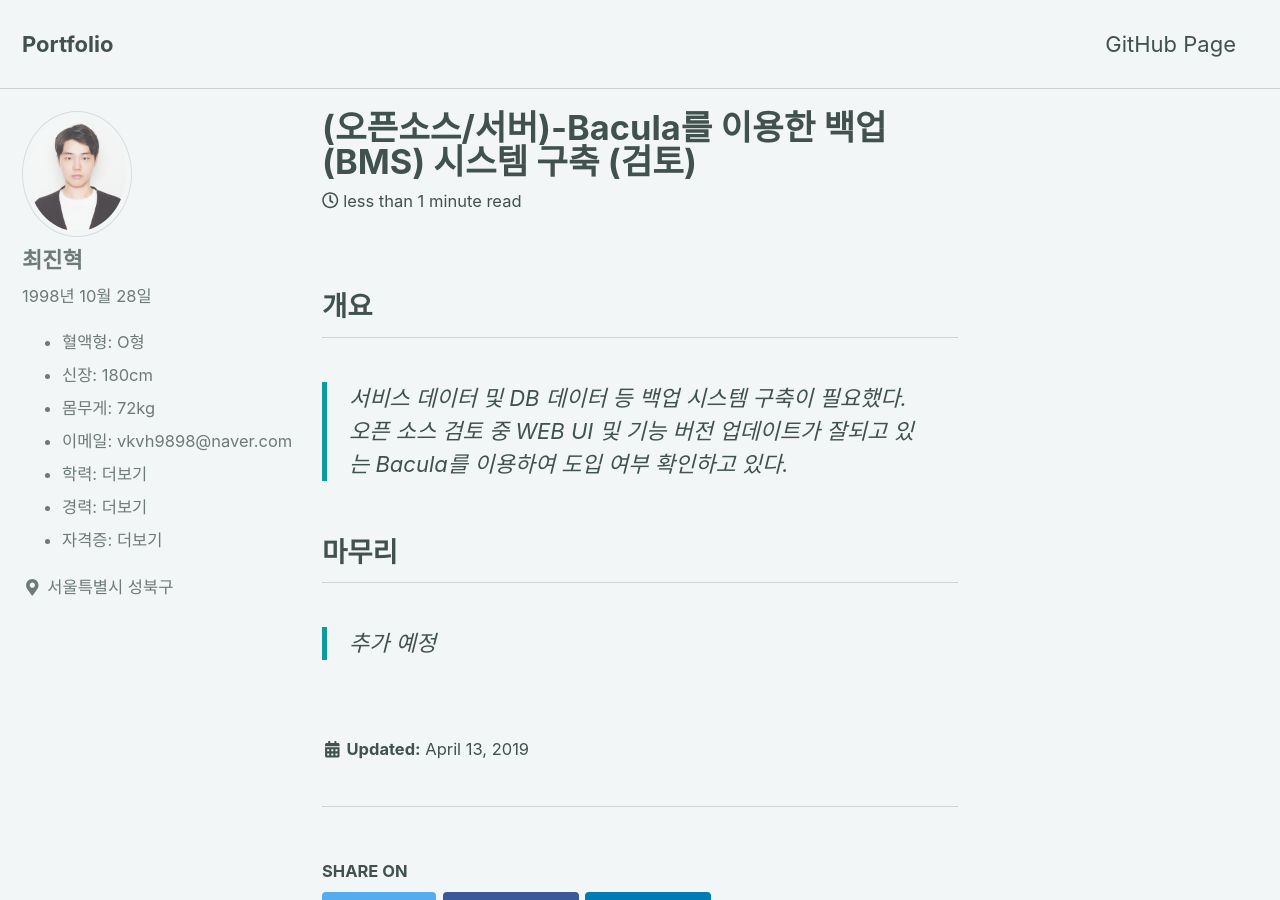
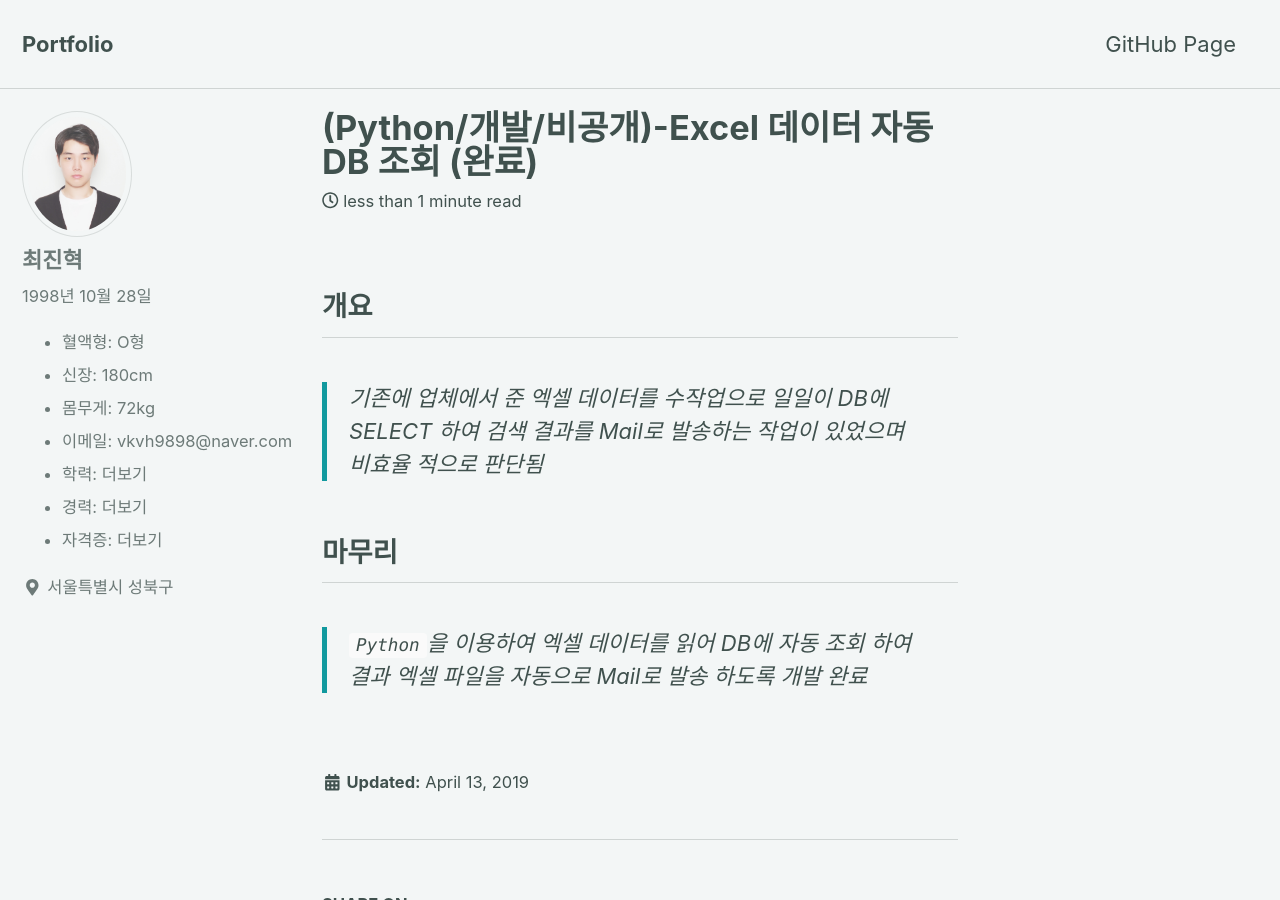
Before and after one commit to Tosi123/Tosi123.github.io, a Jekyll site: the page built from _posts/2019-04-13-Project11.md, in a window 1280 px wide and 900 px high. Built offline with Jekyll 4.4.1, drawn with Linux system fonts in a browser that asks for light colours; cached includes are drawn as plain includes; nearby versions of some CDN libraries.

Commit message:
Update 2019-04-13-Project11.md

```diff
--- a/_posts/2019-04-13-Project11.md
+++ b/_posts/2019-04-13-Project11.md
@@ -1,10 +1,9 @@
 ---
-title : "(오픈소스/서버)-Bacula를 이용한 백업(BMS) 시스템 구축 (검토)"
+title : "(Python/개발/비공개)-Excel 데이터 자동 DB 조회  (완료)"
 ---
 
 ## 개요
->서비스 데이터 및 DB 데이터 등 백업 시스템 구축이 필요했다.<br>
-오픈 소스 검토 중 WEB UI 및 기능 버전 업데이트가 잘되고 있는 Bacula를 이용하여 도입 여부 확인하고 있다.
+>기존에 업체에서 준 엑셀 데이터를 수작업으로 일일이 DB에 SELECT 하여 검색 결과를 Mail로 발송하는 작업이 있었으며 비효율 적으로 판단됨
 
 ## 마무리
->추가 예정
+>`Python`을 이용하여 엑셀 데이터를 읽어 DB에 자동 조회 하여 결과 엑셀 파일을 자동으로 Mail로 발송 하도록 개발 완료
```
